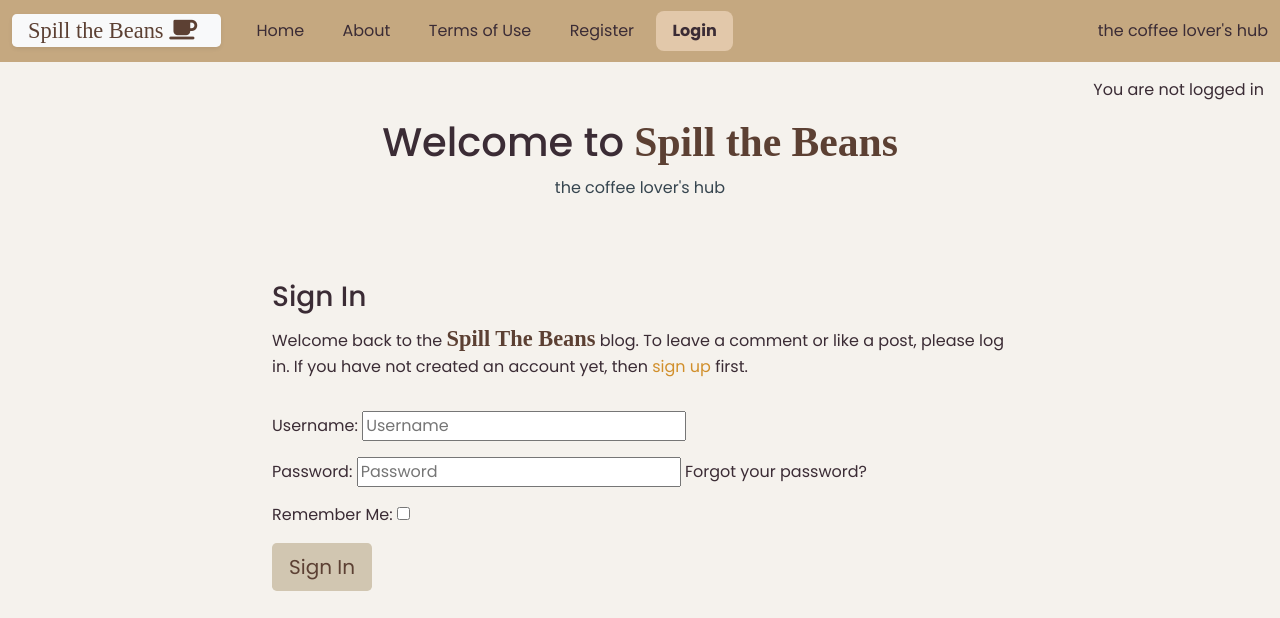
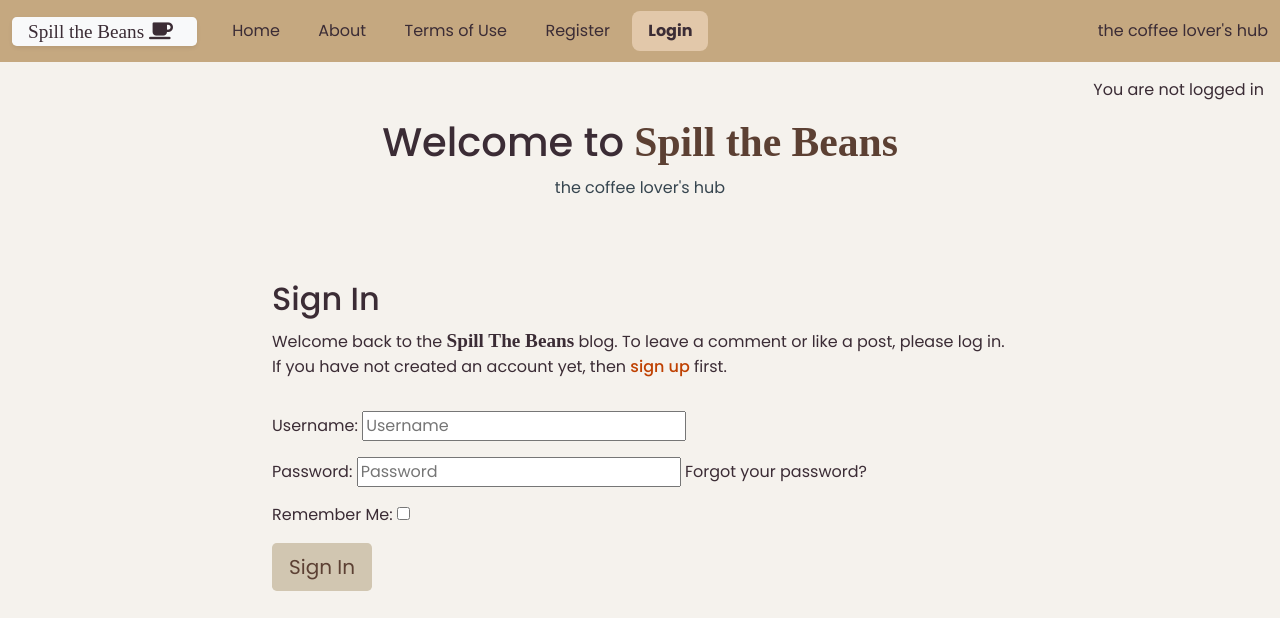
Before and after one commit to KateMcGuane/spill_the_beans, a Django app: page /accounts/login/ in a window 1280 px wide. Shown: the top 618 px of the page. Run offline with Django 4.2, Linux system fonts and the light colour scheme; some libraries are stand-ins or nearby versions; some web fonts are replaced.

Commit message:
Adjust styling for login page

```diff
--- a/static/css/style.css
+++ b/static/css/style.css
@@ -11,9 +11,9 @@ a {
 
 .brand {
     font-family: 'Półtawski Nowy', serif;
-    font-size: 1.4rem;
+    font-size: 1.2rem;
     font-weight: 700;
-    color: #5C4033;
+    color: #3B2C35;
 }
 
 .brand-lg {
@@ -186,8 +186,9 @@ title {
 }
 
 .link {
-    color: #D18F2B;
+    color: #BF4102;
     text-decoration: none;
+    font-weight: 500;
 }
 
 .link:hover,
--- a/templates/account/login.html
+++ b/templates/account/login.html
@@ -10,12 +10,11 @@
 <div class="container py-5">
     <div class="row">
         <div class="col-md-8 mt-3 offset-md-2">
-            <h3>{% trans "Sign In" %}</h3>
+            <h2>{% trans "Sign In" %}</h2>
 
-            <p>{% blocktrans %}Welcome back to the <strong class="brand">Spill The Beans</strong> blog. To leave a comment or like a post, please log in. If
-                you
-                have not created an account yet, then <a class="link" href="{{ signup_url }}">sign up</a>
-                first.{% endblocktrans %}</p>
+            <p>{% blocktrans %}Welcome back to the <strong class="brand">Spill The Beans</strong> blog.
+                To leave a comment or like a post, please log in. If you have not created an account yet, then
+                <a class="link" href="{{ signup_url }}">sign up</a> first.{% endblocktrans %}</p>
         </div>
     </div>
     <div class="row">
```
